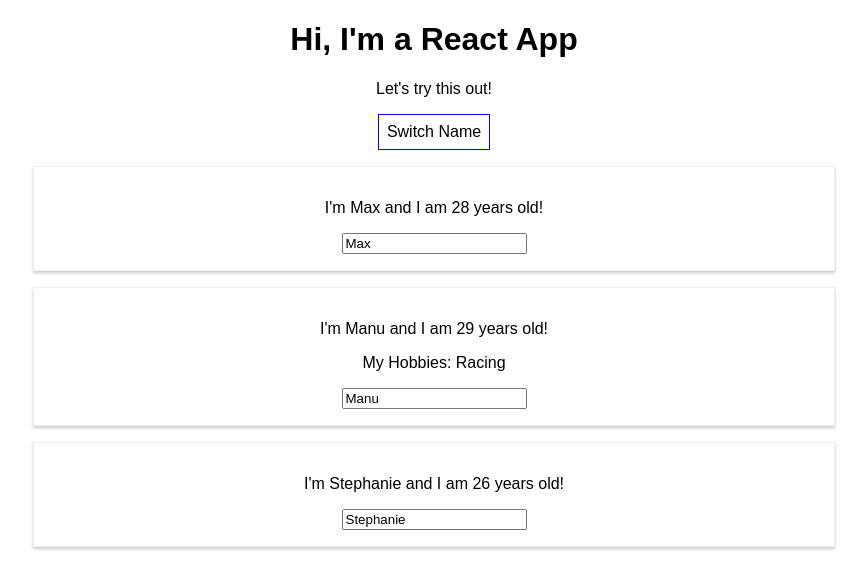
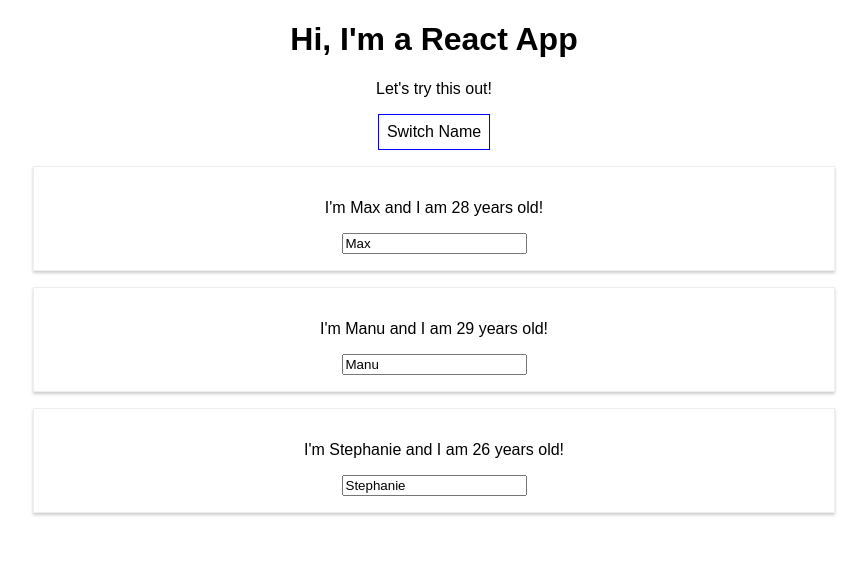
Before and after one commit to mkthewlis/react-complete-guide, a React (Create React App) app: page / in a window 1280 px wide. Both pictures are taken after a click on the button "Switch Name". Shown: the top 588 px of the page, without its empty margins (206-1073 px from the left). Built offline with nearby package versions, Linux system fonts and the light colour scheme.

Commit message:
feat: began to add functionality to remove a person's details from the list by checking the index and splicing it away

```diff
--- a/src/App.js
+++ b/src/App.js
@@ -13,17 +13,18 @@
     showPersons: false,
   };
 
-  switchNameHandler = (newName) => {
-    // console.log('Was clicked!');
-    // DON'T DO THIS: this.state.persons[0].name = 'Maximilian';
-    this.setState({
-      persons: [
-        { name: newName, age: 28 },
-        { name: 'Manu', age: 29 },
-        { name: 'Stephanie', age: 27 }
-      ]
-    });
-  };
+  // No longer used, but kept for reference
+  // switchNameHandler = (newName) => {
+  //   // console.log('Was clicked!');
+  //   // DON'T DO THIS: this.state.persons[0].name = 'Maximilian';
+  //   this.setState({
+  //     persons: [
+  //       { name: newName, age: 28 },
+  //       { name: 'Manu', age: 29 },
+  //       { name: 'Stephanie', age: 27 }
+  //     ]
+  //   });
+  // };
 
   // This handler changes the second name to whatever is typed into the input with the 'event' and 'target'
   nameChangedHandler = (event) => {
@@ -35,6 +36,14 @@
       ]
     });
   };
+
+  // 'persons' are taken from the state, one element is removed (spliced) from
+  // the array and set the word persons to the new persons here
+  deletePersonHandler = (personIndex) => {
+    const persons = this.state.persons;
+    persons.splice(personIndex, 1);
+    this.setState({persons: persons})
+  }
 
   // Toggles whether div with names should be included
   togglePersonsHandler = () => {
@@ -56,18 +65,12 @@
     if (this.state.showPersons) {
       persons = (
         <div>
-          <Person
-            name={ this.state.persons[0].name}
-            age={ this.state.persons[0].age}/>
-          <Person
-            name={ this.state.persons[1].name}
-            age={ this.state.persons[1].age}
-            click={this.switchNameHandler.bind(this, 'Max!')} // Makes clicking on Manu's name change Max's name. Below the name changes to whatever is typed in the input.
-            changed={this.nameChangedHandler}>My Hobbies: Racing
-          </Person>
-          <Person
-            name={ this.state.persons[2].name}
-            age={ this.state.persons[2].age}/>
+          {this.state.persons.map((person, index) => {
+            return <Person
+              click={() => this.deletePersonHandler(index)} // Checks the index of the array to see if it matches current person
+              name={person.name}
+              age={person.age} />
+          })}
         </div>
       );
     }
```
